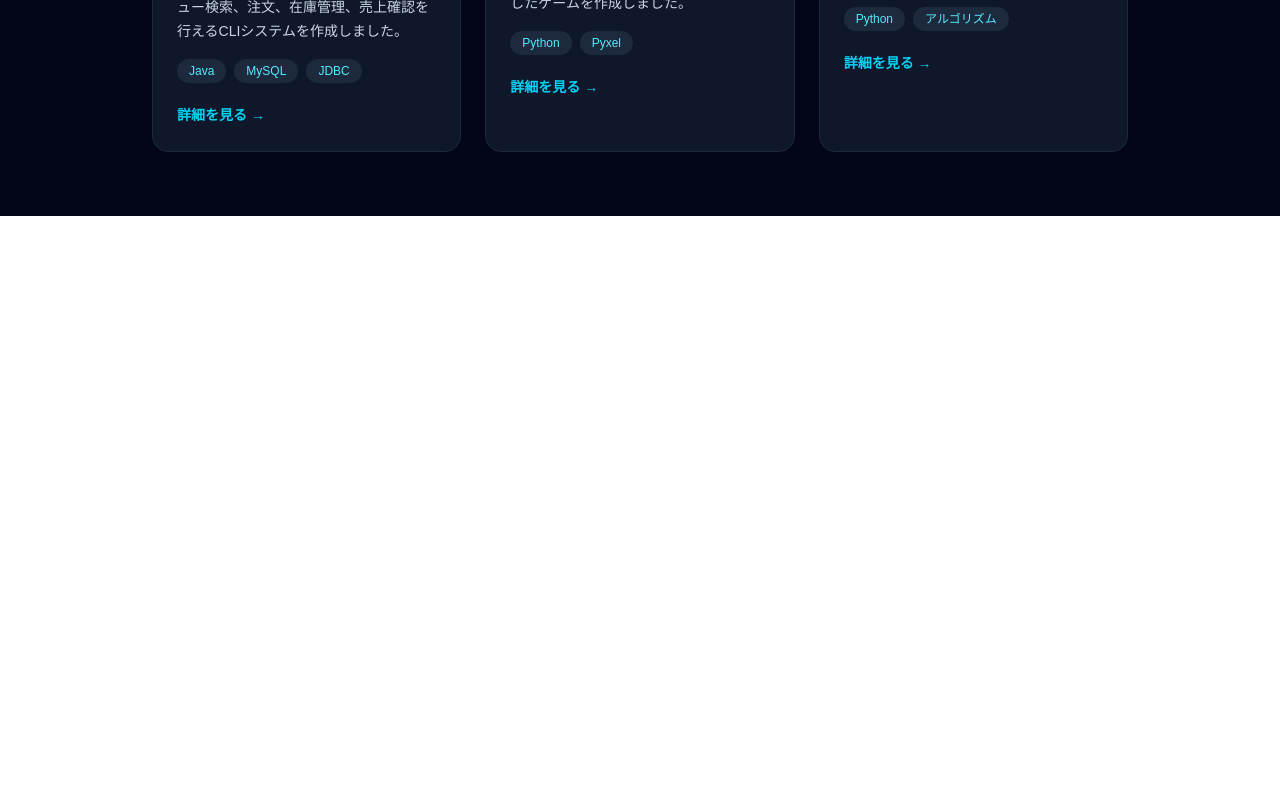
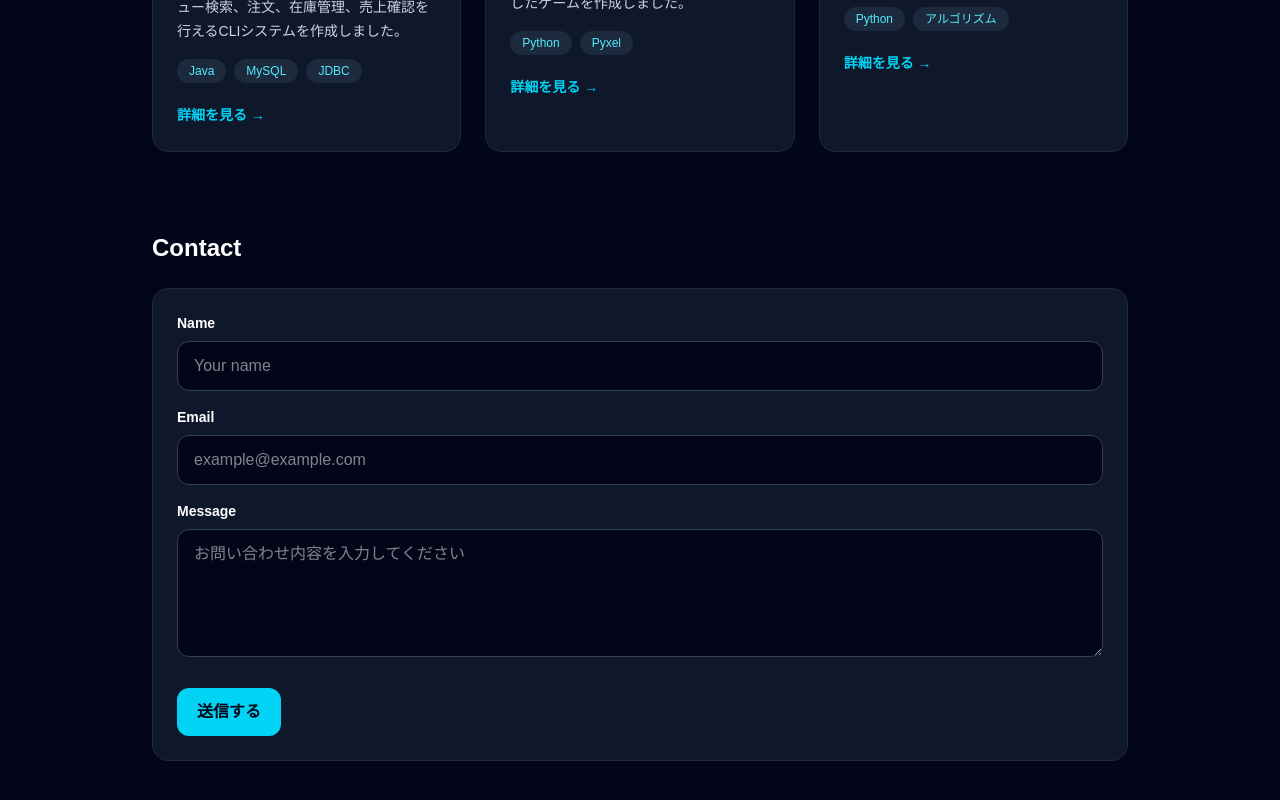
Before and after one commit to shu-wa/portfolio-site, a Next.js app: page / in a window 1280 px wide. Shown: the part 654-1454 px from the top of the page. Before the commit the page ends 870 px from the top, so only its background shows below. Built offline with nearby package versions, Linux system fonts and the light colour scheme.

Commit message:
add contact form

```diff
--- /dev/null
+++ b/app/api/contact/route.ts
@@ -0,0 +1,22 @@
+export async function POST(request: Request) {
+  const body = await request.json();
+
+  const { name, email, message } = body;
+
+  if (!name || !email || !message) {
+    return Response.json(
+      { error: "名前、メールアドレス、メッセージは必須です。" },
+      { status: 400 }
+    );
+  }
+
+  console.log("お問い合わせを受信しました", {
+    name,
+    email,
+    message,
+  });
+
+  return Response.json({
+    message: "お問い合わせを受け付けました。",
+  });
+}
--- /dev/null
+++ b/app/components/ContactForm.tsx
@@ -0,0 +1,97 @@
+"use client";
+
+import { useState } from "react";
+
+export default function ContactForm() {
+  const [name, setName] = useState("");
+  const [email, setEmail] = useState("");
+  const [message, setMessage] = useState("");
+  const [statusMessage, setStatusMessage] = useState("");
+  const [isSending, setIsSending] = useState(false);
+
+  async function handleSubmit(event: React.FormEvent<HTMLFormElement>) {
+    event.preventDefault();
+    setIsSending(true);
+    setStatusMessage("");
+
+    try {
+      const response = await fetch("/api/contact", {
+        method: "POST",
+        headers: {
+          "Content-Type": "application/json",
+        },
+        body: JSON.stringify({
+          name,
+          email,
+          message,
+        }),
+      });
+
+      const data = await response.json();
+
+      if (!response.ok) {
+        setStatusMessage(data.error ?? "送信に失敗しました。");
+        return;
+      }
+
+      setStatusMessage(data.message);
+      setName("");
+      setEmail("");
+      setMessage("");
+    } catch {
+      setStatusMessage("通信エラーが発生しました。");
+    } finally {
+      setIsSending(false);
+    }
+  }
+
+  return (
+    <form
+      onSubmit={handleSubmit}
+      className="rounded-2xl border border-slate-800 bg-slate-900 p-6"
+    >
+      <div className="mb-4">
+        <label className="mb-2 block text-sm font-semibold">Name</label>
+        <input
+          value={name}
+          onChange={(event) => setName(event.target.value)}
+          className="w-full rounded-xl border border-slate-700 bg-slate-950 px-4 py-3 text-white outline-none focus:border-cyan-400"
+          placeholder="Your name"
+        />
+      </div>
+
+      <div className="mb-4">
+        <label className="mb-2 block text-sm font-semibold">Email</label>
+        <input
+          value={email}
+          onChange={(event) => setEmail(event.target.value)}
+          className="w-full rounded-xl border border-slate-700 bg-slate-950 px-4 py-3 text-white outline-none focus:border-cyan-400"
+          placeholder="example@example.com"
+          type="email"
+        />
+      </div>
+
+      <div className="mb-6">
+        <label className="mb-2 block text-sm font-semibold">Message</label>
+        <textarea
+          value={message}
+          onChange={(event) => setMessage(event.target.value)}
+          className="min-h-32 w-full rounded-xl border border-slate-700 bg-slate-950 px-4 py-3 text-white outline-none focus:border-cyan-400"
+          placeholder="お問い合わせ内容を入力してください"
+        />
+      </div>
+
+      <button
+        type="submit"
+        disabled={isSending}
+        className="rounded-xl bg-cyan-400 px-5 py-3 font-semibold text-slate-950 transition hover:bg-cyan-300 disabled:opacity-50"
+      >
+        {isSending ? "送信中..." : "送信する"}
+      </button>
+
+      {statusMessage && (
+        <p className="mt-4 text-sm text-cyan-300">{statusMessage}</p>
+      )}
+    </form>
+  );
+}
--- a/app/page.tsx
+++ b/app/page.tsx
@@ -1,3 +1,4 @@
+import ContactForm from "./components/ContactForm";
 import ProjectList from "./components/ProjectList";
 
 export default function Home() {
@@ -38,6 +39,11 @@ export default function Home() {
           <h2 className="mb-6 text-2xl font-bold">Projects</h2>
           <ProjectList />
         </section>
+
+        <section id="contact" className="mt-20">
+          <h2 className="mb-6 text-2xl font-bold">Contact</h2>
+          <ContactForm />
+        </section>
       </section>
     </main>
   );
```
